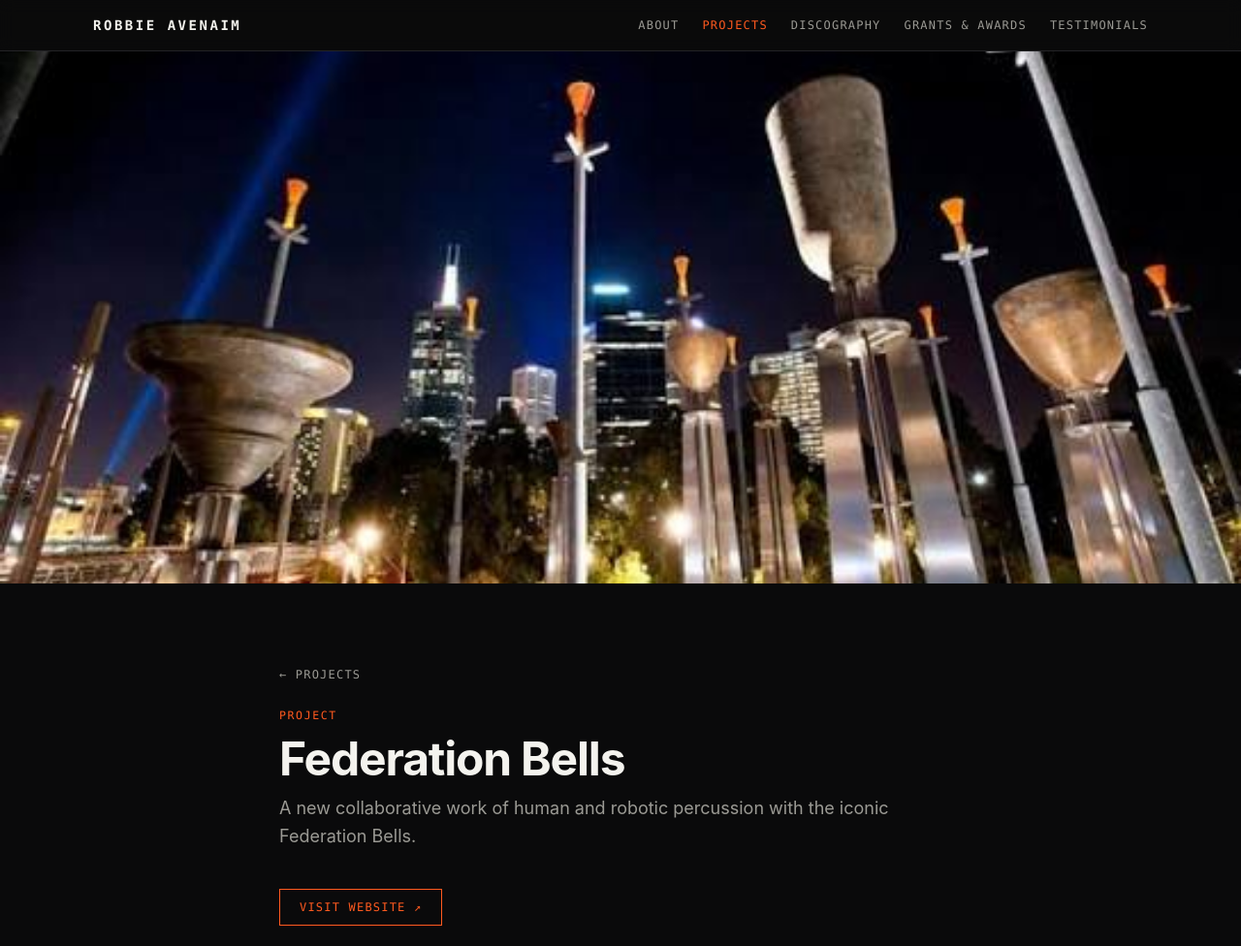
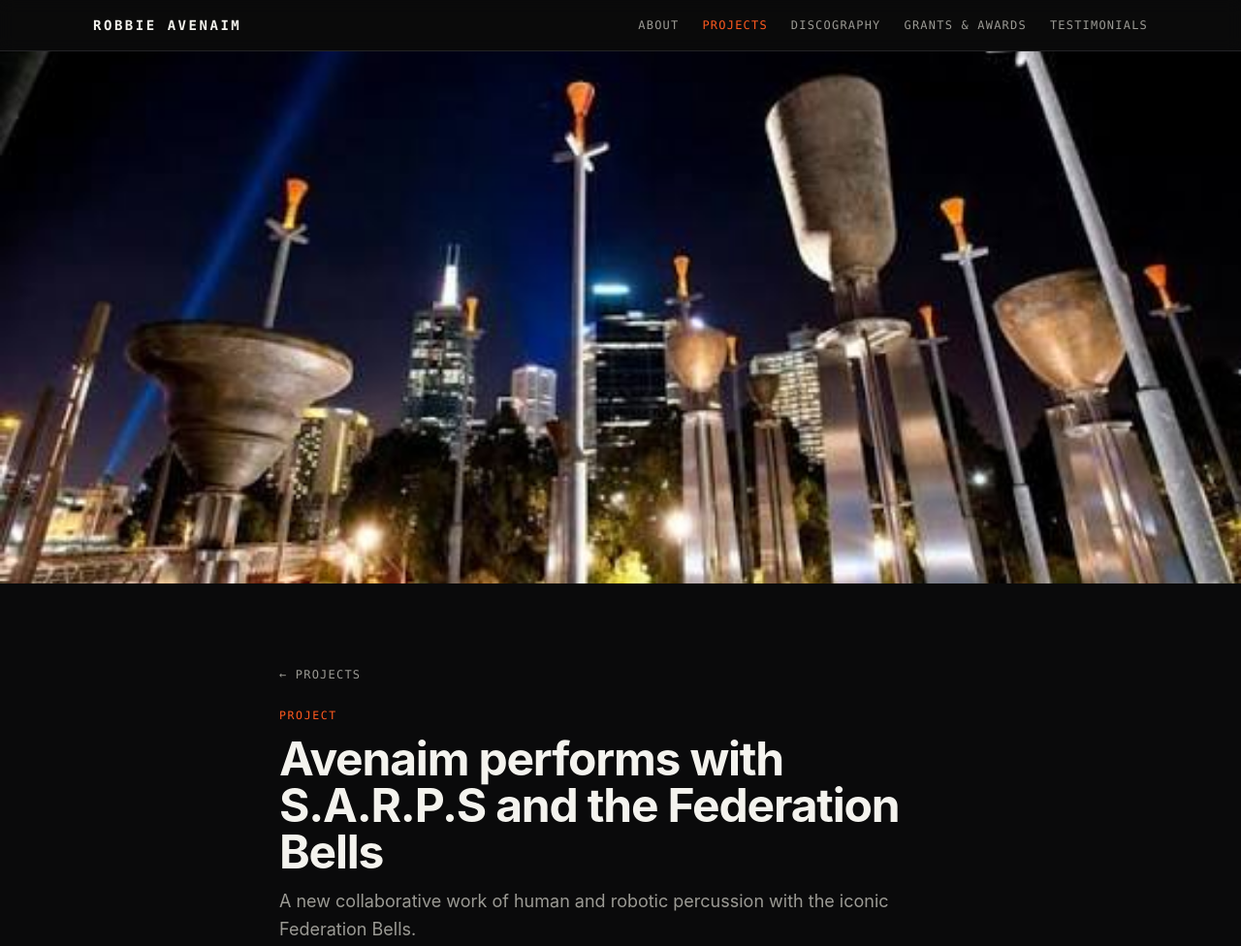
Before and after one commit to safeinsound-revolution/robbieavenaim-com, an Astro site: page /projects/federation-bells in a window 1280 px wide. Shown: the top 976 px of the page at 97% size. Built offline with nearby package versions, Linux system fonts and the light colour scheme; Astro itself is replaced by a stand-in of ours.

Commit message:
Update Projects “federation-bells”

```diff
--- a/src/content/projects/federation-bells.md
+++ b/src/content/projects/federation-bells.md
@@ -1,5 +1,5 @@
 ---
-title: Federation Bells
+title: Avenaim performs with S.A.R.P.S and the Federation Bells
 order: 1
 summary: A new collaborative work of human and robotic percussion with the iconic Federation  Bells.
 heroImage: /images/bells fed.jpg
```
